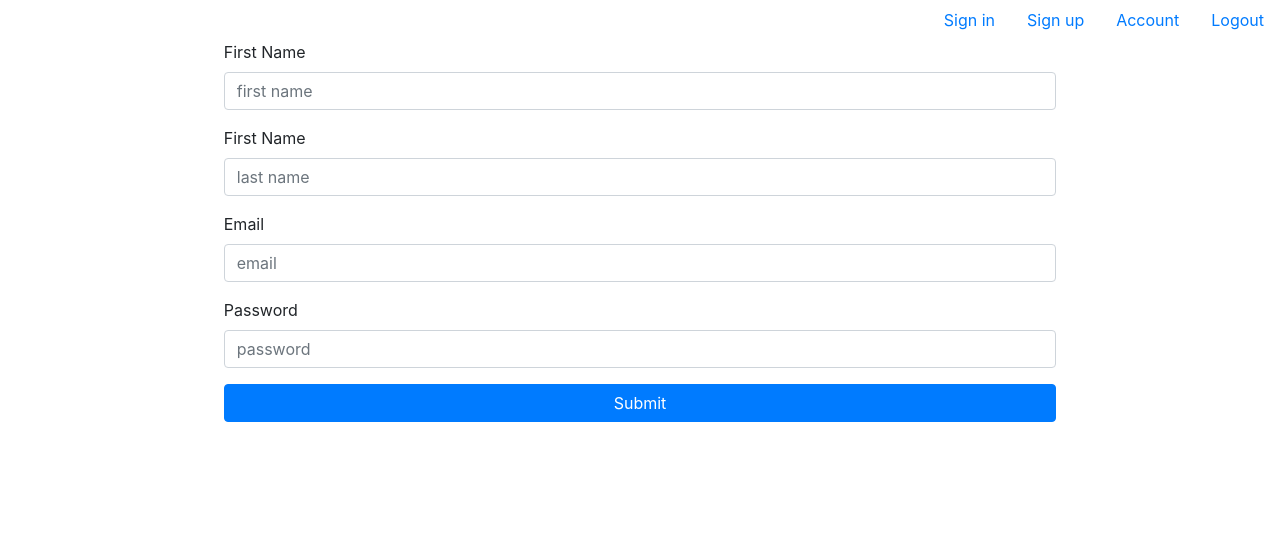
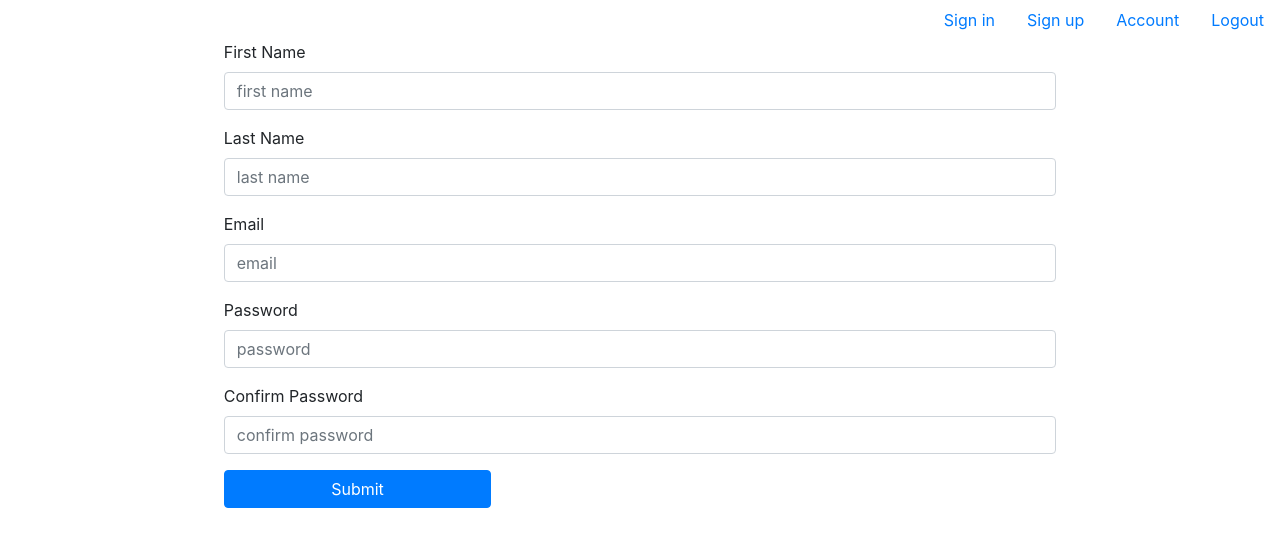
Before and after one commit to bherila/shone-live, a Next.js app: page /signup in a window 1280 px wide. Shown: the top 546 px of the page. Built offline with nearby package versions, Linux system fonts and the light colour scheme.

Commit message:
refactor signup

```diff
--- a/pages/api/signup.ts
+++ b/pages/api/signup.ts
@@ -12,15 +12,36 @@ async function handler(
   req: NextApiRequest,
   res: NextApiResponse
 ): Promise<void> {
-  const { firstName, lastName, email, password } = JSON.parse(req.body)
-
-  const passwordSalt = uuid()
-
-  const passwordHash = createHash('sha256')
-    .update(passwordSalt + password)
-    .digest('hex')
+  const { firstName, lastName, email, password, confirmPassword } = JSON.parse(
+    req.body
+  )
+  let error = false
 
   try {
+    if (
+      firstName === '' ||
+      lastName === '' ||
+      email === '' ||
+      password === '' ||
+      confirmPassword === ''
+    ) {
+      error = true
+      res.statusCode = 400
+      throw new Error('Incomplete data')
+    }
+
+    if (password != confirmPassword) {
+      error = true
+      res.statusCode = 400
+      throw new Error('Passwords do not match!')
+    }
+
+    const passwordSalt = uuid()
+
+    const passwordHash = createHash('sha256')
+      .update(passwordSalt + password)
+      .digest('hex')
+
     const db = await requireDb
     const user = new User()
     user.firstName = firstName
@@ -28,6 +49,7 @@ async function handler(
     user.lastName = lastName
     user.passwordSalt = passwordSalt
     user.passwordHash = passwordHash
+
     const newUser = await db.manager.save(user)
 
     const token = jwt.sign(
@@ -39,13 +61,23 @@ async function handler(
         expiresIn: '1d',
       }
     )
+
     res.setHeader(
       'Set-Cookie',
       serialize('jwt', token, { maxAge: Date.now() + 86400000 })
     )
-    res.status(200).json({ email: newUser.email })
+    res.status(200).json({
+      status: 'user created',
+      user: {
+        firstName: newUser.firstName,
+        lastName: newUser.lastName,
+        email: newUser.email,
+      },
+    })
   } catch (err) {
-    res.status(500).json({ error: err })
+    res.status(error ? res.statusCode : 500).json({
+      message: error ? err.message : 'Something went wrong',
+    })
   }
 }
 
--- a/pages/signup.tsx
+++ b/pages/signup.tsx
@@ -7,7 +7,10 @@ export const Signup = (): JSX.Element => {
   const [firstName, setFirstName] = useState('')
   const [lastName, setLastName] = useState('')
   const [password, setPassword] = useState('')
+  const [confirmPassword, setConfirmPassword] = useState('')
   const [message, setMessage] = useState('')
+  const [succes, setSuccess] = useState(false)
+  const [isLoading, setIsLoading] = useState(false)
 
   const handleSubmit = async (e) => {
     e.preventDefault()
@@ -17,18 +20,32 @@ export const Signup = (): JSX.Element => {
       firstName,
       lastName,
       password,
+      confirmPassword,
     }
 
     try {
+      setIsLoading(true)
       const response = await fetch('/api/signup', {
         method: 'POST',
         body: JSON.stringify(submitData),
       })
 
       const data = await response.json()
-      setMessage(data.email)
+      if (data.user) {
+        setIsLoading(false)
+        setSuccess(true)
+        setMessage(
+          `Hi, ${data.user.firstName} ${data.user.lastName} your account has been created succesfully`
+        )
+      } else {
+        setIsLoading(false)
+        setSuccess(false)
+        setMessage(data.message)
+      }
     } catch (error) {
-      console.error(error)
+      setIsLoading(false)
+      setSuccess(false)
+      setMessage('Something went wrong, please try again!')
     }
   }
 
@@ -47,7 +64,7 @@ export const Signup = (): JSX.Element => {
           />
         </div>
         <div className="form-group">
-          <label htmlFor="lastname">First Name</label>
+          <label htmlFor="lastname">Last Name</label>
           <input
             id="lastname"
             className="form-control"
@@ -78,8 +95,42 @@ export const Signup = (): JSX.Element => {
             placeholder="password"
           />
         </div>
-        <input type="submit" className="btn btn-block btn-primary" />
-        {message === '' ? null : <p>user created with id: {message}</p>}
+        <div className="form-group">
+          <label htmlFor="confirmpassword">Confirm Password</label>
+          <input
+            id="confirmpassword"
+            className="form-control"
+            value={confirmPassword}
+            onChange={(e) => setConfirmPassword(e.currentTarget.value)}
+            type="password"
+            placeholder="confirm password"
+          />
+        </div>
+        <div className="container row">
+          <input
+            type="submit"
+            className="btn b-inline-block w-25 col-4 btn-primary"
+          />
+          <br />
+          {isLoading && (
+            <div className="spinner-border text-primary ml-5" role="status">
+              <span className="sr-only">Loading...</span>
+            </div>
+          )}
+        </div>
+        {message === '' ? null : (
+          <>
+            <br />
+            <div
+              className={`${
+                succes ? 'alert alert-success' : 'alert alert-danger'
+              }`}
+              role="alert"
+            >
+              {message}
+            </div>
+          </>
+        )}
       </form>
     </div>
   )
```
